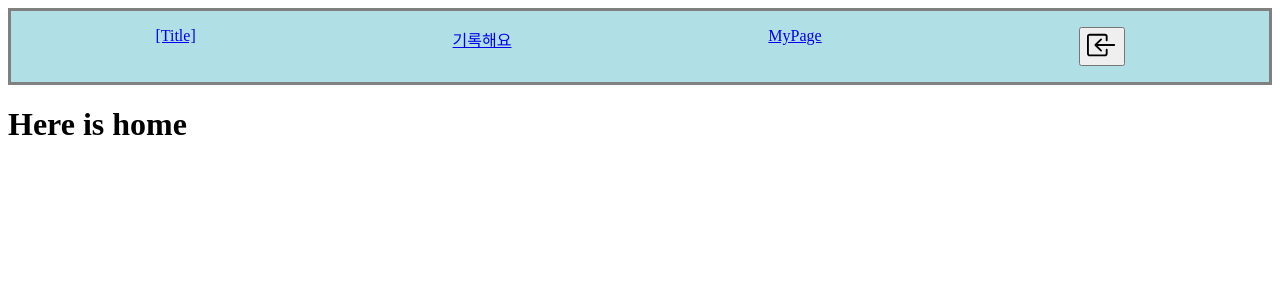
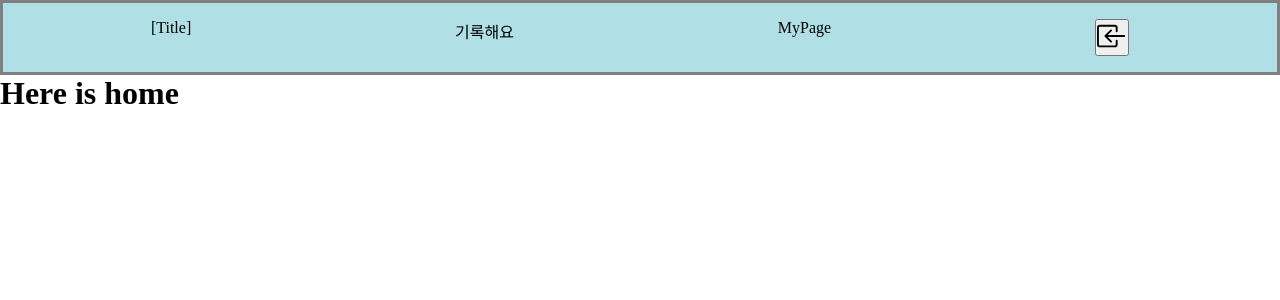
Before and after one commit to changhoji/hobby-us, a Next.js app: page / in a window 1280 px wide. Shown: the top 300 px of the page. Built offline with nearby package versions, Linux system fonts and the light colour scheme; no server answers.

Commit message:
Style: adjust global.css and replace texts to buttons

```diff
--- a/src/components/RecordPreview.tsx
+++ b/src/components/RecordPreview.tsx
@@ -20,7 +20,7 @@ export default function RecordPreview({ record }: Props) {
             <Link href={`/record/${record.id}`}>
                 <div>
                     <h1>{data.title}</h1>
-                    <p>{data.content}</p>
+                    <article>{data.content}</article>
                     <i>by {data.userName}</i>
                     {data.photoURL !== "" && (
                         <Image
--- a/src/pages/_app.tsx
+++ b/src/pages/_app.tsx
@@ -4,6 +4,7 @@ import { initializeApp } from "firebase/app";
 import { getAuth } from "firebase/auth";
 import { getFirestore } from "firebase/firestore";
 import { getStorage } from "firebase/storage";
+import "@/styles/global.css";
 
 export default function App({ Component, pageProps }: AppProps) {
     return (
--- a/src/pages/my/index.tsx
+++ b/src/pages/my/index.tsx
@@ -19,7 +19,9 @@ export default function MyPage() {
                     />
                 </>
             )}
-            <Link href="/my/edit">프로필 수정</Link>
+            <Link href="/my/edit">
+                <button>프로필 수정</button>
+            </Link>
         </>
     );
 }
--- a/src/pages/record/[id].tsx
+++ b/src/pages/record/[id].tsx
@@ -57,7 +57,7 @@ export default function Post() {
             {post && (
                 <>
                     <h1>{post.data().title}</h1>
-                    <p>{post.data().content}</p>
+                    <article>{post.data().content}</article>
                     <i>by {post.data().userName}</i>
                 </>
             )}
--- a/src/pages/record/index.tsx
+++ b/src/pages/record/index.tsx
@@ -38,7 +38,9 @@ export default function RecordHome() {
 
     return (
         <div>
-            <Link href="/record/write">글쓰기</Link>
+            <Link href="/record/write">
+                <button>글쓰기</button>
+            </Link>
             <div id="records">
                 {records.map((record) => (
                     <RecordPreview key={record.id} record={record} />
--- a/src/styles/global.css
+++ b/src/styles/global.css
@@ -88,14 +88,8 @@ body {
     overflow-x: hidden;
 }
 
-body {
-    color: rgb(var(--foreground-rgb));
-    background: linear-gradient(
-            to bottom,
-            transparent,
-            rgb(var(--background-end-rgb))
-        )
-        rgb(var(--background-start-rgb));
+article {
+    white-space: pre-line;
 }
 
 a {
```
